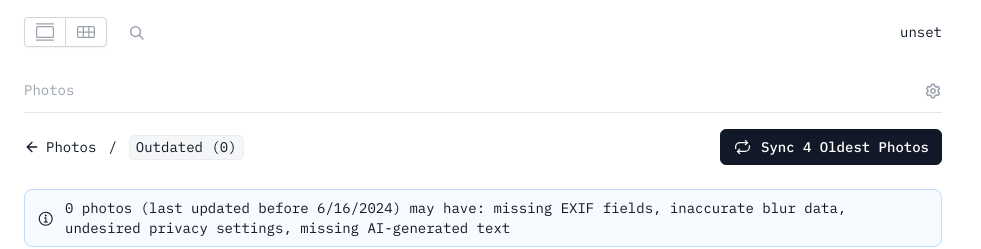
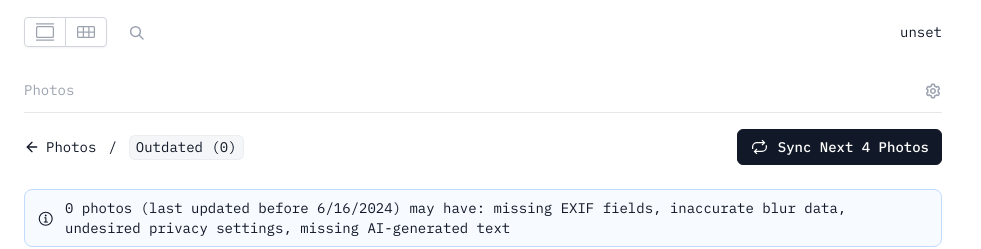
Before and after one commit to Cyndie-Lauper/photo-blogs, a Next.js app: page /admin/outdated in a window 1280 px wide. Shown: the top 249 px of the page, without its empty margins (0-981 px from the left). Built offline with nearby package versions, Linux system fonts and the light colour scheme; no server answers; the database is empty.

Commit message:
fix: update outdated button text

```diff
--- a/src/admin/AdminOutdatedClient.tsx
+++ b/src/admin/AdminOutdatedClient.tsx
@@ -69,10 +69,10 @@ export default function AdminOutdatedClient({
           ? 'Syncing'
           : <>
             <span className="hidden sm:inline-block">
-              Sync {UPDATE_BATCH_SIZE} Oldest Photos
+              Sync Next {UPDATE_BATCH_SIZE} Photos
             </span>
             <span className="sm:hidden">
-              Sync {UPDATE_BATCH_SIZE} Oldest
+              Sync Next {UPDATE_BATCH_SIZE}
             </span>
           </>}
       </LoaderButton>}
```
